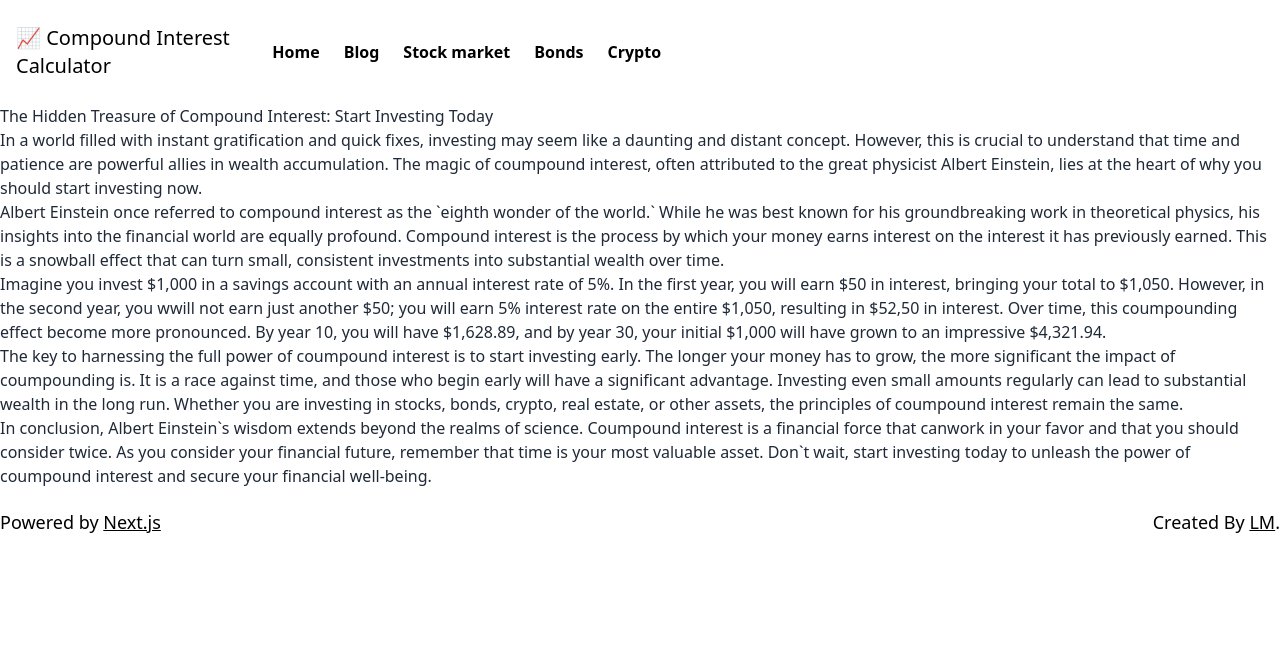
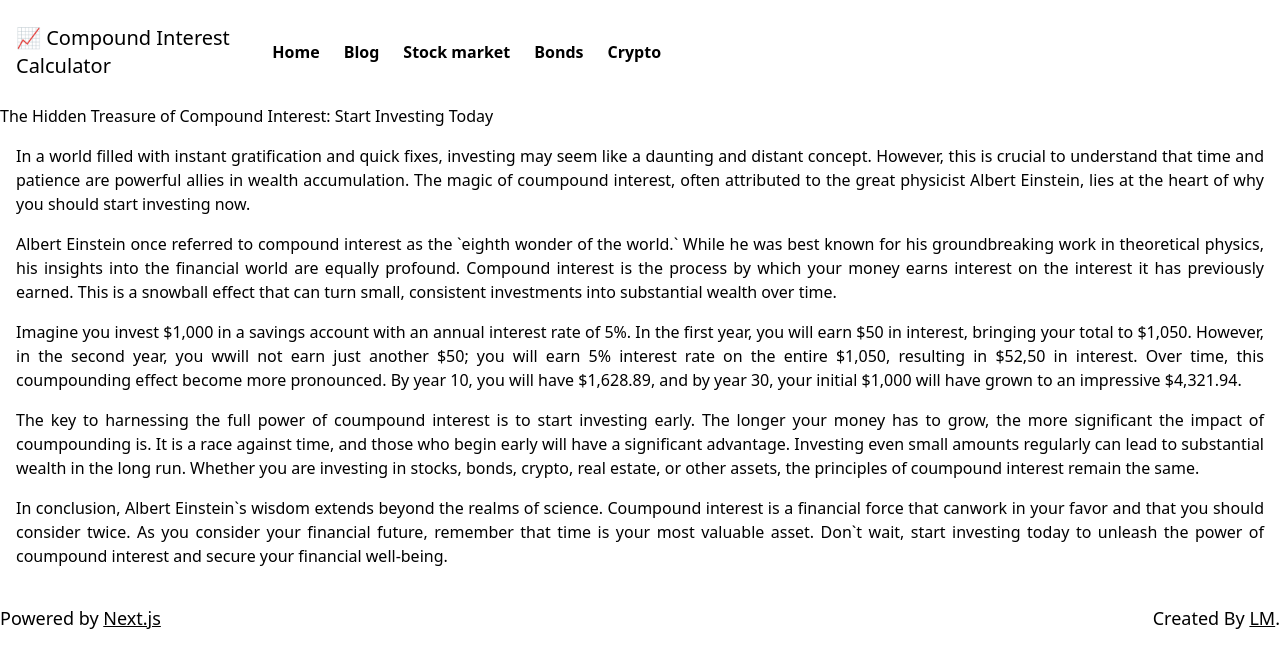
Before and after one commit to marionlouis1/interest-calculator, a Next.js app: page /blog in a window 1280 px wide. Shown: the top 668 px of the page. Built offline with nearby package versions, Linux system fonts and the light colour scheme.

Commit message:
margin blog article

```diff
--- a/components/header.js
+++ b/components/header.js
@@ -29,6 +29,7 @@ const Header = () => {
       draggable
       pauseOnHover
       theme="light"
+
       />
 
     <header className="bg-white text-black py-5 flex items-center justify-between">
--- a/pages/blog.js
+++ b/pages/blog.js
@@ -21,38 +21,41 @@ export default function Blog() {
         <div>
             <Header />
         </div>
-        <main>
+        <main className="bg-white text-black ">
             <h1>The Hidden Treasure of Compound Interest: Start Investing Today</h1>
-                <p className="blog-content">
+            <div className="text-black ">
+
+                <p className="text-justify m-4 ">
                     In a world filled with instant gratification and quick fixes, investing may seem like a daunting and distant concept.
                     However, this is crucial to understand that time and patience are powerful allies in wealth accumulation. The magic of coumpound interest, often attributed to the great physicist Albert Einstein, lies at the heart of why you should start investing now.
                 </p>
-                <p className="blog-content">
+                <p className="text-justify m-4">
                     Albert Einstein once referred to compound interest as the `eighth wonder of the world.`
                     While he was best known for his groundbreaking work in theoretical physics, his insights into the financial world are equally profound.
                     Compound interest is the process by which your money earns interest on the interest it has previously earned.
                     This is a snowball effect that can turn small, consistent investments into substantial wealth over time.
                 </p>
-                <p className="blog-content">
+                <p className="text-justify m-4">
                     Imagine you invest $1,000 in a savings account with an annual interest rate of 5%.
                     In the first year, you will earn $50 in interest, bringing your total to $1,050.
                     However, in the second year, you wwill not earn just another $50; you will earn 5% interest rate on the entire $1,050, resulting in $52,50 in interest.
                     Over time, this coumpounding effect become more pronounced.
                     By year 10, you will have $1,628.89, and by year 30, your initial $1,000 will have grown to an impressive $4,321.94.
                 </p>
-                <p className="blog-content">
+                <p className="text-justify m-4">
                     The key to harnessing the full power of coumpound interest is to start investing early.
                     The longer your money has to grow, the more significant the impact of coumpounding is.
                     It is a race against time, and those who begin early will have a significant advantage.
                     Investing even small amounts regularly can lead to substantial wealth in the long run.
                     Whether you are investing in stocks, bonds, crypto, real estate, or other assets, the principles of coumpound interest remain the same.
                 </p>
-                <p className ="blog-content">
+                <p className="text-justify m-4">
                     In conclusion, Albert Einstein`s wisdom extends beyond the realms of science.
                     Coumpound interest is a financial force that canwork in your favor and that you should consider twice.
                     As you consider your financial future, remember that time is your most valuable asset.
                     Don`t wait, start investing today to unleash the power of coumpound interest and secure your financial well-being.
                 </p>
+                </div>
         </main>
         <Footer />
 
```
